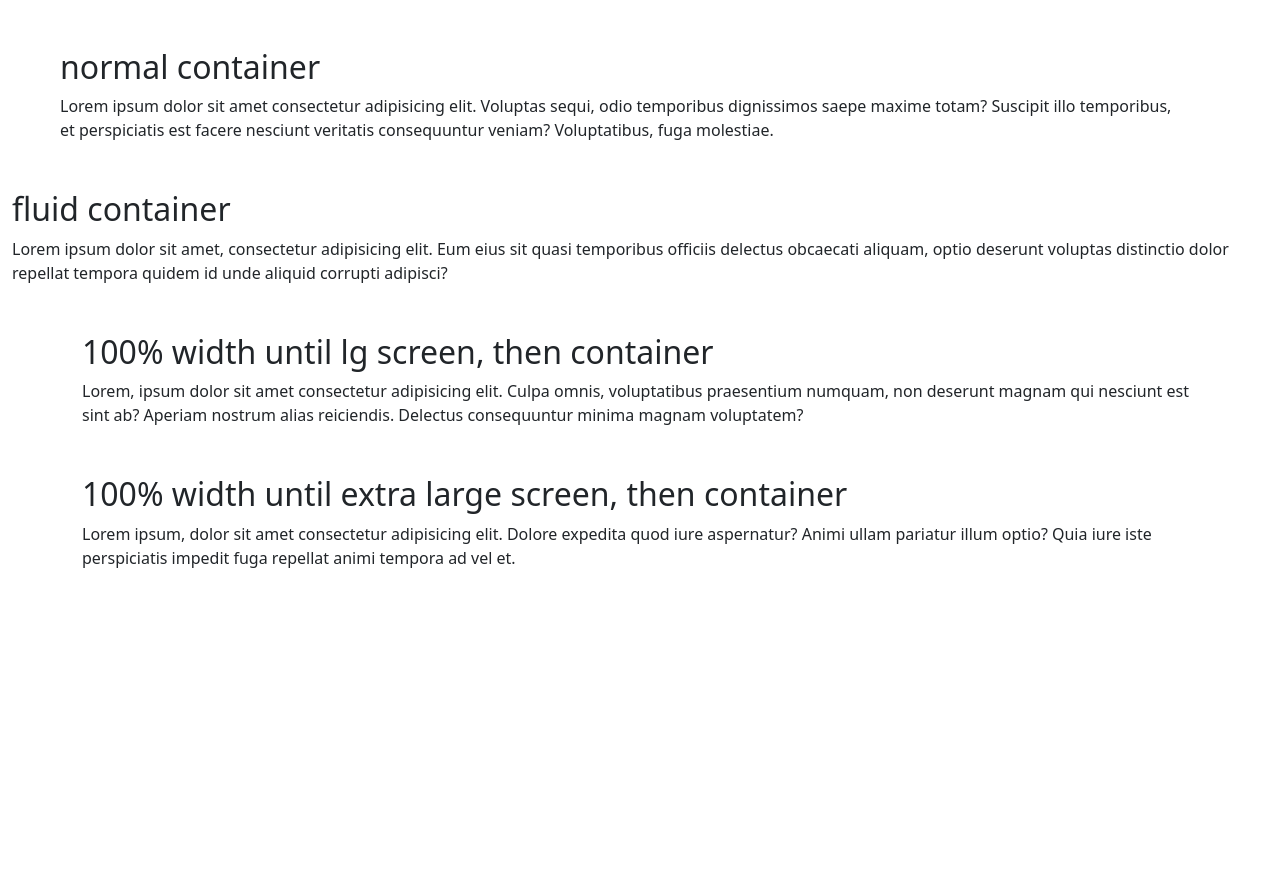
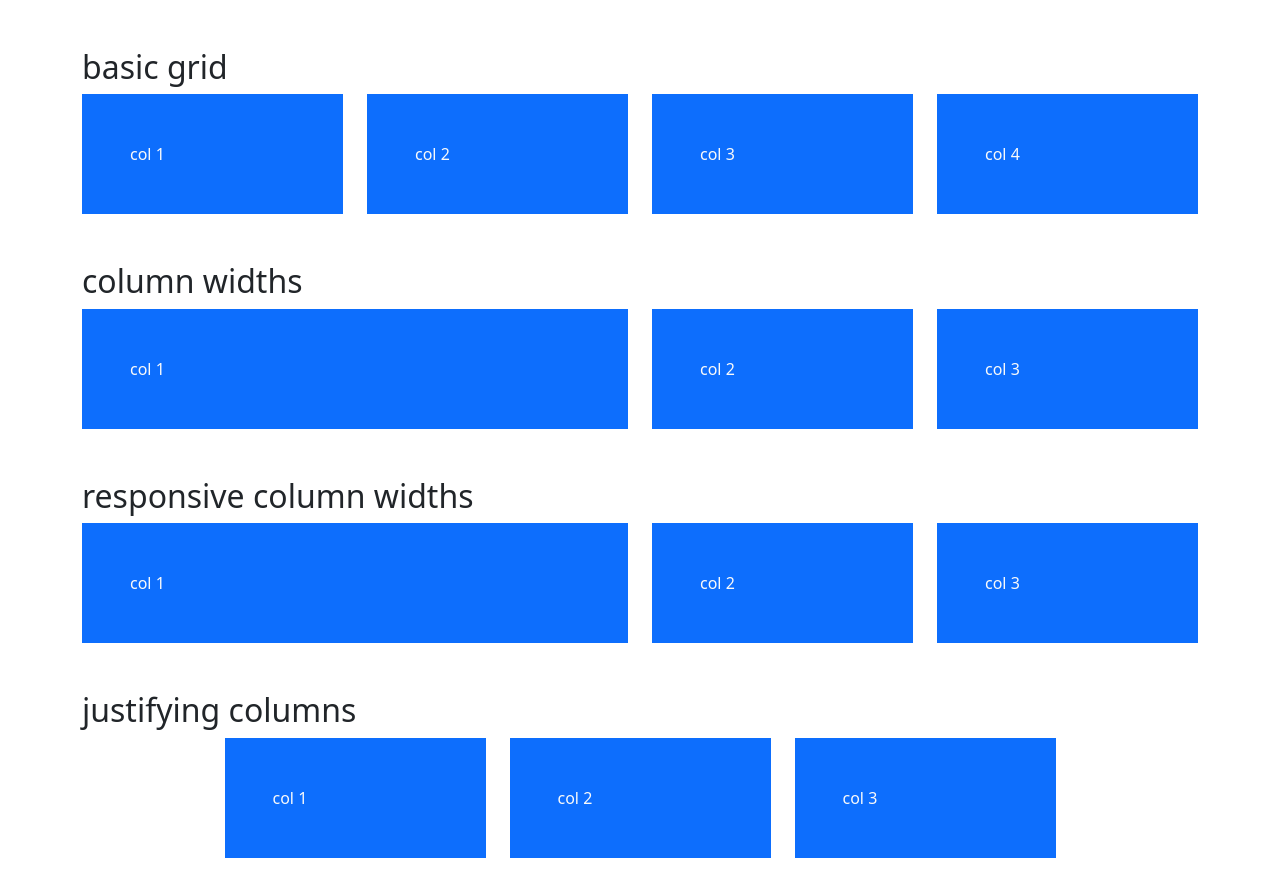
Before and after one commit to jfulkersonIvy/M02TutorialFulkerson, a plain HTML site: page index.html in a window 1280 px wide. Before the commit the page ends 800 px from the top, so only its background shows below. Drawn offline with nearby package versions, Linux system fonts and the light colour scheme.

Commit message:
Add files via upload

```diff
--- a/index.html
+++ b/index.html
@@ -8,26 +8,71 @@
   <title>Net Ninja Pro - the Book</title>
 </head>
 <body>
-  <div class="container m-5">
-    <h2>normal container</h2>
-    <p>Lorem ipsum dolor sit amet consectetur adipisicing elit. Voluptas sequi, odio temporibus dignissimos saepe maxime totam? Suscipit illo temporibus, et perspiciatis est facere nesciunt veritatis consequuntur veniam? Voluptatibus, fuga molestiae.</p>
+
+  <div class="container-lg my-5">
+    <h2>basic grid</h2>
+    <div class="row">
+      <div class="col">
+        <div class="p-5 bg-primary text-light">col 1</div>
+      </div>
+      <div class="col">
+        <div class="p-5 bg-primary text-light">col 2</div>
+      </div>
+      <div class="col">
+        <div class="p-5 bg-primary text-light">col 3</div>
+      </div>
+      <div class="col">
+        <div class="p-5 bg-primary text-light">col 4</div>
+      </div>
+    </div>
   </div>
 
-  <div class="container-fluid">
-    <h2>fluid container</h2>
-    <p>Lorem ipsum dolor sit amet, consectetur adipisicing elit. Eum eius sit quasi temporibus officiis delectus obcaecati aliquam, optio deserunt voluptas distinctio dolor repellat tempora quidem id unde aliquid corrupti adipisci?</p>
+
+  <div class="container-lg my-5">
+    <h2>column widths</h2>
+    <div class="row">
+      <div class="col-6">
+        <div class="p-5 bg-primary text-light">col 1</div>
+      </div>
+      <div class="col-3">
+        <div class="p-5 bg-primary text-light">col 2</div>
+      </div>
+      <div class="col-3">
+        <div class="p-5 bg-primary text-light">col 3</div>
+      </div>
+    </div>
+  </div>
+
+
+  <div class="container-lg my-5">
+    <h2>responsive column widths</h2>
+    <div class="row">
+      <div class="col-sm-4 col-lg-6">
+        <div class="p-5 bg-primary text-light">col 1</div>
+      </div>
+      <div class="col-sm-4 col-lg-3">
+        <div class="p-5 bg-primary text-light">col 2</div>
+      </div>
+      <div class="col-sm-4 col-lg-3">
+        <div class="p-5 bg-primary text-light">col 3</div>
+      </div>
+    </div>
   </div>
 
   <div class="container-lg my-5">
-    <h2>100% width until lg screen, then container</h2>
-    <p>Lorem, ipsum dolor sit amet consectetur adipisicing elit. Culpa omnis, voluptatibus praesentium numquam, non deserunt magnam qui nesciunt est sint ab? Aperiam nostrum alias reiciendis. Delectus consequuntur minima magnam voluptatem?</p>
+    <h2>justifying columns</h2>
+    <div class="row justify-content-center">
+      <div class="col-md-3">
+        <div class="p-5 bg-primary text-light">col 1</div>
+      </div>
+      <div class="col-md-3">
+        <div class="p-5 bg-primary text-light">col 2</div>
+      </div>
+      <div class="col-md-3">
+        <div class="p-5 bg-primary text-light">col 3</div>
+      </div>
+    </div>
   </div>
-
-  <div class="container-xl my-5">
-    <h2>100% width until extra large screen, then container</h2>
-    <p>Lorem ipsum, dolor sit amet consectetur adipisicing elit. Dolore expedita quod iure aspernatur? Animi ullam pariatur illum optio? Quia iure iste perspiciatis impedit fuga repellat animi tempora ad vel et.</p>
-  </div>
-
 
   <script src="https://cdn.jsdelivr.net/npm/bootstrap@5.1.3/dist/js/bootstrap.bundle.min.js" integrity="sha384-ka7Sk0Gln4gmtz2MlQnikT1wXgYsOg+OMhuP+IlRH9sENBO0LRn5q+8nbTov4+1p" crossorigin="anonymous"></script>
 </body>
```
